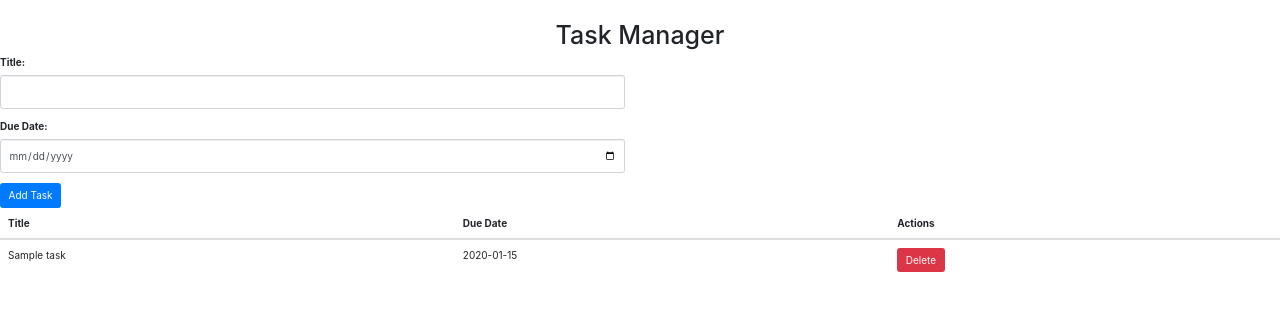
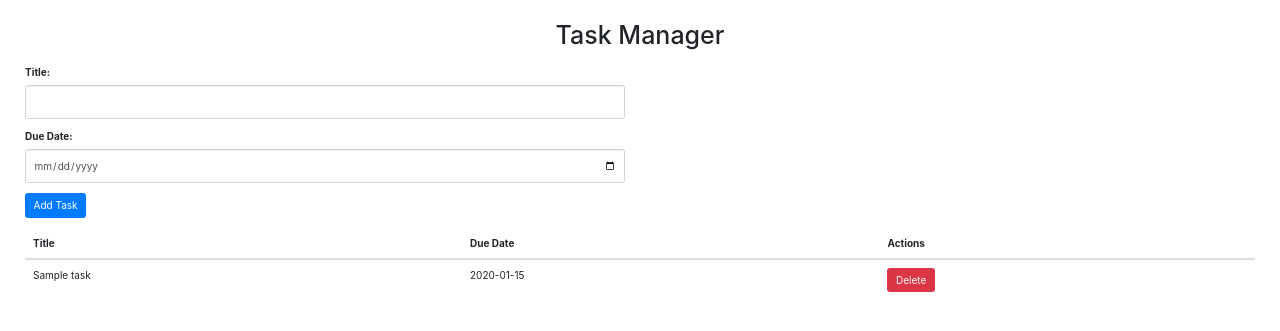
Before and after one commit to mikieyx/4Mail, a Flask app: page /todo in a window 1280 px wide. Shown: the part 62-393 px from the top of the page. Run offline with Flask 3, Linux system fonts and the light colour scheme; a user stored in the database is signed in; tables that the repository leaves empty hold one stand-in row (values such as "Sample post"); some libraries are stand-ins or nearby versions.

Commit message:
meeting minutes for 5/11/23 and styling changes todo.html

```diff
--- a/app/templates/todo.html
+++ b/app/templates/todo.html
@@ -1,12 +1,13 @@
 {% extends "base.html" %}
 
 {% block content %}
-<div class="row">
+
+<div class="row m-3">
     <div class="col-md-12">
         <h1 class="text-center">Task Manager</h1>
     </div>
 </div>
-<div class="row">
+<div class="row m-3">
     <div class="col-md-6">
         <form method="POST" action="{{ url_for('add_task') }}">
             <div class="form-group">
@@ -21,7 +22,7 @@
         </form>
     </div>
 </div>
-<div class="row">
+<div class="row m-3">
     <div class="col-md-12">
         <table class="table">
             <thead>
```
Also changed, not shown: meetings.md (+11 -0 lines).
